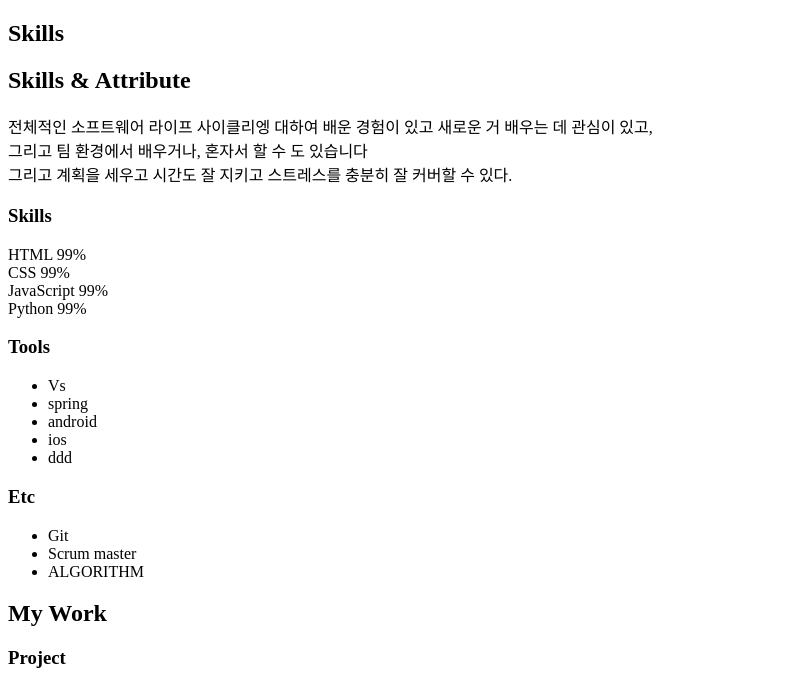
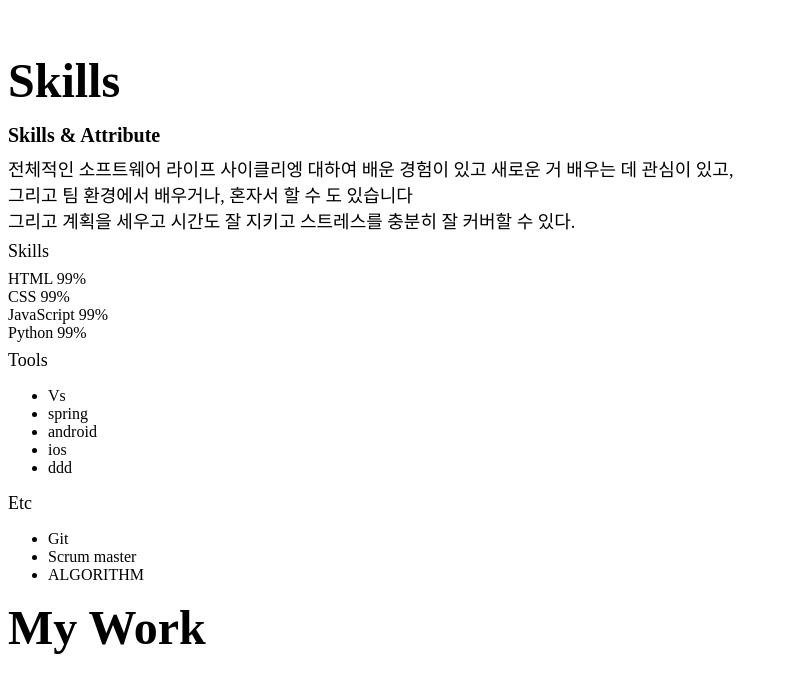
Before and after one commit to ohtaekwon/Portfolio-Vanilla-JS, a plain HTML site: page index.html in a window 1280 px wide. Shown: the part 2612-3285 px from the top of the page, without its empty margins (0-788 px from the left). Drawn offline with Linux system fonts and the light colour scheme.

Commit message:
css-typography-settings

```diff
--- a/css/style.css
+++ b/css/style.css
@@ -33,3 +33,28 @@
   /* padding을 주었을때, width와 heigh를 padding을 포함하도록 */
   box-sizing: border-box;
 }
+/* Typography */
+h1 {
+  font-size: var(--font-large);
+  font-weight: var(--weight-bold);
+  color: var(--color-black);
+  margin: 16px 0;
+}
+h2 {
+  font-size: var(--font-medium);
+  font-weight: var(--weight-semi-bold);
+  color: var(--color-black);
+  margin: 8px 0;
+}
+h3 {
+  font-size: var(--font-regular);
+  font-weight: var(--weight-regular);
+  color: var(--color-black);
+  margin: 8px 0;
+}
+p {
+  font-size: var(--font-regular);
+  font-weight: var(--font-regular);
+  color: var(--color-black);
+  margin: 4px 0;
+}
```
